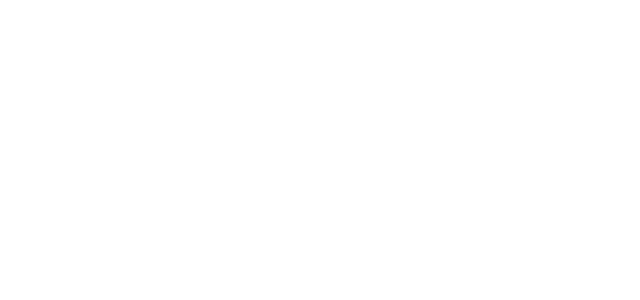
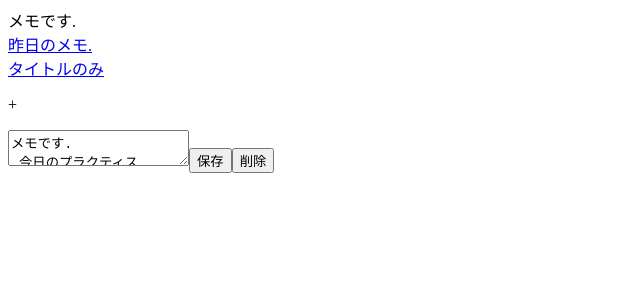
Before and after one commit to wata00913/Vue-Memo, a Vue app: page /memo-list/1 in a window 1280 px wide. Before the commit this address had no page. Shown: the top 300 px of the page, without its empty margins (0-640 px from the left). Built offline with nearby package versions, Linux system fonts and the light colour scheme.

Commit message:
MemoListViewとMemoEditViewにメモ関連の状態を引き上げ

```diff
--- a/src/components/MemoEdit.vue
+++ b/src/components/MemoEdit.vue
@@ -1,5 +1,5 @@
 <script setup>
-import { ref, defineEmits } from "vue";
+import { ref, defineEmits, watch } from "vue";
 
 const emit = defineEmits(["update", "destroy"]);
 const props = defineProps({
@@ -10,6 +10,13 @@
 });
 
 const content = ref(props.memo.content);
+// ルーティングで変更されたメモを監視し、contentを更新する。
+watch(
+  () => props.memo,
+  (changedMemo) => {
+    content.value = changedMemo.content;
+  }
+);
 
 // event
 function save() {
--- a/src/components/MemoList.vue
+++ b/src/components/MemoList.vue
@@ -1,53 +1,30 @@
 <script setup>
-import { ref, computed } from "vue";
-import * as record from "../memo-record.js";
-import MemoEdit from "./MemoEdit.vue";
+import { defineEmits, defineProps } from "vue";
+import { RouterLink } from "vue-router";
 
-const isEdit = ref(false);
-function toggleEdit() {
-  isEdit.value = !isEdit.value;
-}
+const emit = defineEmits(["create"]);
+
+// props
+const props = defineProps({
+  memoList: { type: Array, required: true },
+  selectedId: { type: Number },
+});
 
 function title(memo) {
   return memo.content.split("\n")[0];
 }
 
-const memoList = record.all();
-// memoListから取得するのでrefでの初期化はしない
-let selectedMemo = null;
-
-// event
-function choiceMemo(idx) {
-  selectedMemo = memoList.value[idx];
-  toggleEdit();
-}
-
 function create() {
-  const newIdx = memoList.value.length + 1;
-  record.create(`メモ${newIdx}`);
-}
-
-function update(content) {
-  selectedMemo.content = content;
-  record.update(selectedMemo);
-}
-
-function destroy() {
-  record.destroy(selectedMemo);
-  toggleEdit();
-  selectedMemo = null;
+  emit("create");
 }
 </script>
 
 <template>
-  <div v-for="(memo, idx) in memoList" :key="memo.id">
-    <span @click="choiceMemo(idx)">{{ title(memo, idx) }}</span>
+  <div v-for="(memo, idx) in props.memoList" :key="memo.id">
+    <span v-if="props.selectedId === memo.id">{{ title(memo, idx) }}</span>
+    <router-link v-else :to="{ name: 'memoEdit', params: { id: memo.id } }">{{
+      title(memo, idx)
+    }}</router-link>
   </div>
   <p><span style="cursor: pointer" @click="create">+</span></p>
-  <MemoEdit
-    v-if="isEdit"
-    :memo="selectedMemo"
-    @update="update"
-    @destroy="destroy"
-  />
 </template>
--- a/src/router/index.js
+++ b/src/router/index.js
@@ -1,5 +1,6 @@
 import { createRouter, createWebHistory } from "vue-router";
 import MemoListView from "../views/MemoListView.vue";
+import MemoEditView from "../views/MemoEditView.vue";
 
 const router = createRouter({
   history: createWebHistory(import.meta.env.BASE_URL),
@@ -13,7 +14,12 @@
       path: "/memo-list",
       name: "memoList",
       component: MemoListView,
-    }
+    },
+    {
+      path: "/memo-list/:id",
+      name: "memoEdit",
+      component: MemoEditView,
+    },
   ],
 });
 
--- /dev/null
+++ b/src/views/MemoEditView.vue
@@ -0,0 +1,52 @@
+<script setup>
+import { watch, ref } from "vue";
+import { useRoute, useRouter } from "vue-router";
+import MemoList from "../components/MemoList.vue";
+import MemoEdit from "../components/MemoEdit.vue";
+import * as record from "../memo-record.js";
+
+const route = useRoute();
+const router = useRouter();
+const paramId = () => parseInt(route.params.id);
+
+// state
+const memoList = record.all();
+let selectedId = ref(paramId());
+let memo = memoList.value.find((memo) => memo.id === selectedId.value);
+
+watch(
+  () => paramId(),
+  (id) => {
+    init(id);
+  }
+);
+
+function init(id) {
+  selectedId.value = id;
+  memo = memoList.value.find((memo) => memo.id === id);
+}
+
+// event
+function create() {
+  const content = `メモ${memoList.value.length + 1}`;
+  record.create(content);
+
+  const created = memoList.value.slice(-1)[0];
+  router.push({ name: "memoEdit", params: { id: created.id } });
+}
+
+function update(content) {
+  memo.content = content;
+  record.update(memo);
+}
+
+function destroy() {
+  record.destroy(memo);
+  router.push({ name: "memoList" });
+}
+</script>
+
+<template>
+  <MemoList :memoList="memoList" :selectedId="selectedId" @create="create" />
+  <MemoEdit :memo="memo" @update="update" @destroy="destroy" />
+</template>
--- a/src/views/MemoListView.vue
+++ b/src/views/MemoListView.vue
@@ -1,7 +1,23 @@
 <script setup>
-import MemoList from "../components/MemoList.vue"
+import { useRouter } from "vue-router";
+import MemoList from "../components/MemoList.vue";
+import * as record from "../memo-record.js";
+
+const router = useRouter();
+
+//state
+const memoList = record.all();
+
+//event
+function create() {
+  const content = `メモ${memoList.value.length + 1}`;
+  record.create(content);
+
+  const created = memoList.value.slice(-1)[0];
+  router.push({ name: "memoEdit", params: { id: created.id } });
+}
 </script>
 
 <template>
-  <MemoList />
+  <MemoList :memo-list="memoList" @create="create" />
 </template>
```
